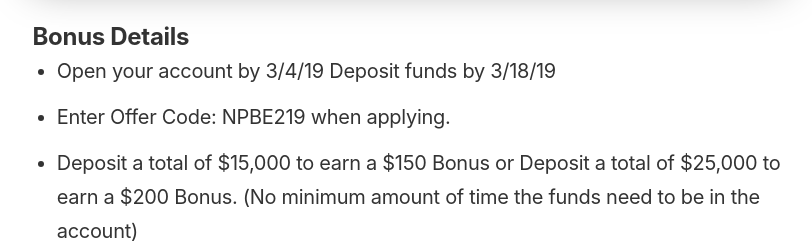
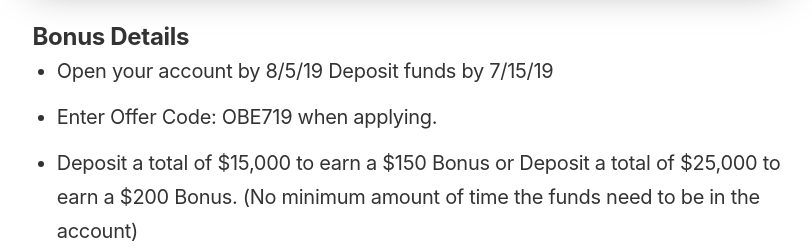
Before and after one commit to ohiosveryown/atldeals, a Jekyll site: the page built from _posts/2019-01-04-discover-150-dollars-200-dollars.markdown, in a window 1280 px wide. Shown: the part 992-1244 px from the top of the page, without its empty margins (232-1044 px from the left). Built offline with Jekyll 4.4.1, drawn with Linux system fonts in a browser that asks for light colours; our own code applies the rules of GitHub Pages for plain Markdown files.

Commit message:
Updated Discover 150 Dollars 200 Dollars

```diff
--- a/_posts/2019-01-04-discover-150-dollars-200-dollars.markdown
+++ b/_posts/2019-01-04-discover-150-dollars-200-dollars.markdown
@@ -12,13 +13,13 @@ image: https://i.imgur.com/TTgzqwG.jpg
 
 ## **Bonus Details**
 
-* Open your account by 3/4/19 Deposit funds by 3/18/19
+* Open your account by 8/5/19 Deposit funds by 7/15/19
 
-* Enter Offer Code: NPBE219 when applying.
+* Enter Offer Code: OBE719 when applying.
 
 * Deposit a total of $15,000 to earn a $150 Bonus or Deposit a total of $25,000 to earn a $200 Bonus. (No minimum amount of time the funds need to be in the account)
 
-[Offer Link](https://www.discover.com/online-banking/savings-lng-04/?cmpgnid=affl-bk-offer&src=NPBE1218&TPR=065&van=Dbank)
+[Offer Link](https://www.discover.com/online-banking/savings-lng-04/?cmpgnid=affl-bk-offer&src=NPBE519&TPR=065&van=Dbank)
 
 ***Additional Details***
 
```
Also changed, not shown: other parts of _posts/2019-01-04-discover-150-dollars-200-dollars.markdown (+1 -0 lines).
